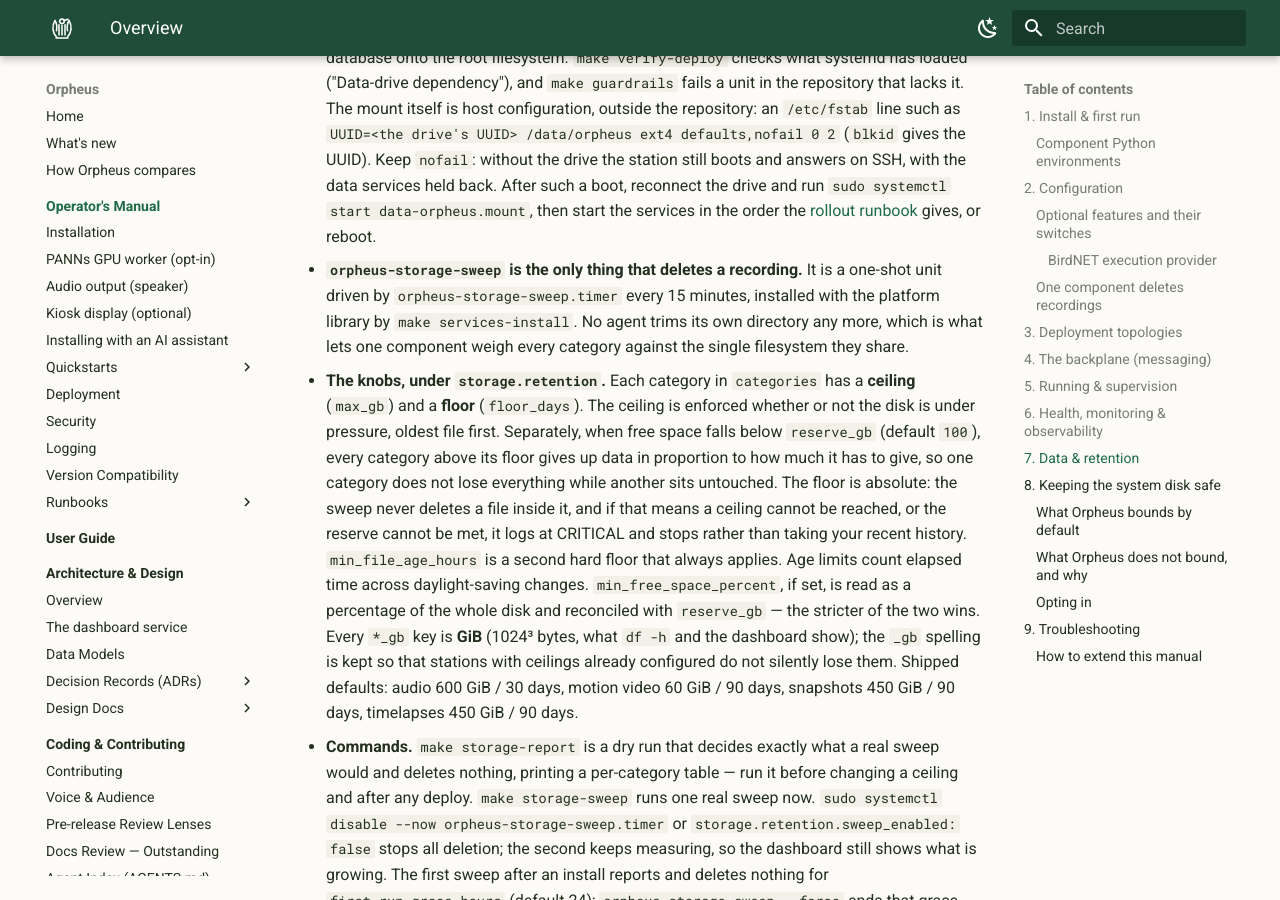
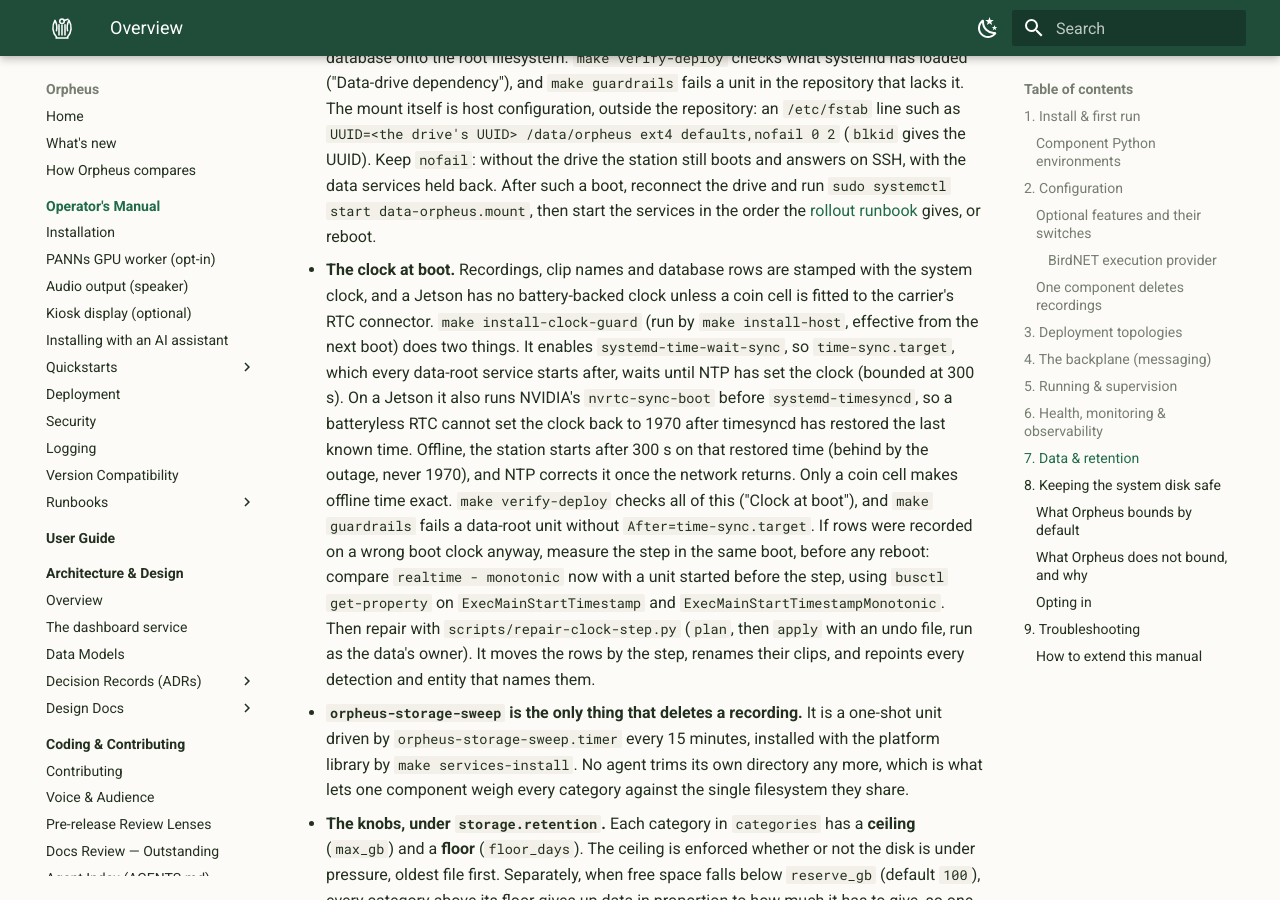
Before and after one commit to scottchronicity/orpheus, an MkDocs documentation site: the page built from docs/operator-manual/index.md, in a window 1280 px wide and 900 px high, scrolled down 10096 px. Built offline with MkDocs 1.6.1 and Material for MkDocs 9.7.7, drawn with Linux system fonts in a browser that asks for light colours.

Commit message:
fix(clock): start Orpheus only on a real clock after a cold boot
jetson1's cold boot on 2026-11-21 stamped four clips and their database
rows 1970-01-01. timesyncd had restored the last known time at 12.7 s, but
NVIDIA's nvrtc-sync-boot.service then copied the batteryless PMIC RTC
(rtc0, restarted at 1970 by the power loss) onto the system clock at
16.2 s. Orpheus started at 18.4 s, because time-sync.target does not wait
for NTP while systemd-time-wait-sync is disabled. NTP stepped the clock at
43.2 s.

deploy/clock/install-clock-guard.sh (make install-clock-guard, also run
by make install-host) takes effect at the next boot and restarts nothing:
- enables systemd-time-wait-sync, bounded at 300 s, so an offline station
  still starts, on timesyncd's restored time rather than 1970;
- on a Jetson, orders nvrtc-sync-boot before systemd-timesyncd, so a
  working coin cell still sets the clock and a missing one cannot set it
  back.

The video snapshotter and timelapser now order After=time-sync.target
like the other data-root services. make guardrails enforces that for
every data-root unit. make verify-deploy checks what systemd has loaded
(scripts/verify-clock-guard.sh, which shares its unit list with the
data-drive check).

```diff
--- a/docs/operator-manual/index.md
+++ b/docs/operator-manual/index.md
@@ -327,6 +327,26 @@ the video’s time window, including when the window crosses midnight.
   reconnect the drive and run `sudo systemctl start data-orpheus.mount`, then start
   the services in the order the [rollout runbook](../runbooks/jetson-rollout.md)
   gives, or reboot.
+- **The clock at boot.** Recordings, clip names and database rows are stamped
+  with the system clock, and a Jetson has no battery-backed clock unless a coin
+  cell is fitted to the carrier's RTC connector. `make install-clock-guard`
+  (run by `make install-host`, effective from the next boot) does two things.
+  It enables `systemd-time-wait-sync`, so `time-sync.target`, which every
+  data-root service starts after, waits until NTP has set the clock (bounded at
+  300 s). On a Jetson it also runs NVIDIA's `nvrtc-sync-boot` before
+  `systemd-timesyncd`, so a batteryless RTC cannot set the clock back to 1970
+  after timesyncd has restored the last known time. Offline, the station starts
+  after 300 s on that restored time (behind by the outage, never 1970), and NTP
+  corrects it once the network returns. Only a coin cell makes offline time
+  exact. `make verify-deploy` checks all of this ("Clock at boot"), and
+  `make guardrails` fails a data-root unit without `After=time-sync.target`.
+  If rows were recorded on a wrong boot clock anyway, measure the step in the
+  same boot, before any reboot: compare `realtime - monotonic` now with a unit
+  started before the step, using `busctl get-property` on
+  `ExecMainStartTimestamp` and `ExecMainStartTimestampMonotonic`. Then repair
+  with `scripts/repair-clock-step.py` (`plan`, then `apply` with an undo file,
+  run as the data's owner). It moves the rows by the step, renames their clips,
+  and repoints every detection and entity that names them.
 - **`orpheus-storage-sweep` is the only thing that deletes a recording.** It is a
   one-shot unit driven by `orpheus-storage-sweep.timer` every 15 minutes, installed
   with the platform library by `make services-install`. No agent trims its own
```
Also changed, not shown: docs/DEPLOYMENT.md (+7 -4 lines), 11 other files.
